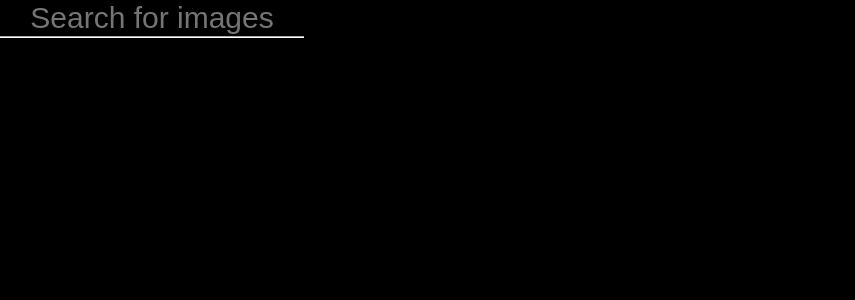
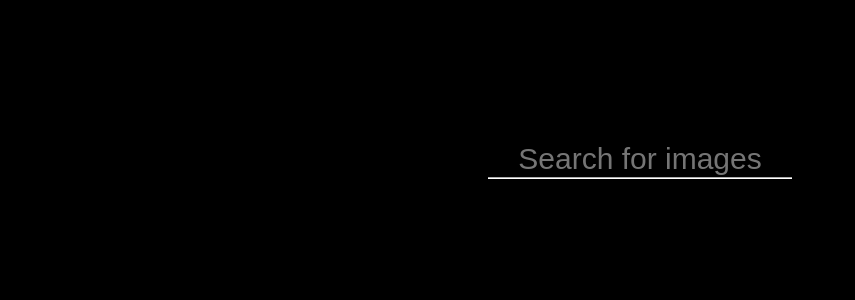
Before and after one commit to srinivas-spk/React-Image-Search, a React (Create React App) app: page / in a window 1280 px wide. Shown: the top 300 px of the page, without its empty margins (0-855 px from the left). Built offline with nearby package versions, Linux system fonts and the light colour scheme.

Commit message:
Update Search.jsx

```diff
--- a/src/Components/Search/Search.jsx
+++ b/src/Components/Search/Search.jsx
@@ -30,6 +30,7 @@ class Search extends Component {
     console.log(this.state.images);
     return (
       <div>
+       <div className="inputField">
         <input
           type="text"
           placeholder="Search for images"
@@ -37,6 +38,7 @@ class Search extends Component {
           value={this.state.searchText}
           onChange={this.onTextChange}
         />
+        </div>
         <br />
         {this.state.images.length > 0 ? (
           <ImageResults images={this.state.images} />
```
